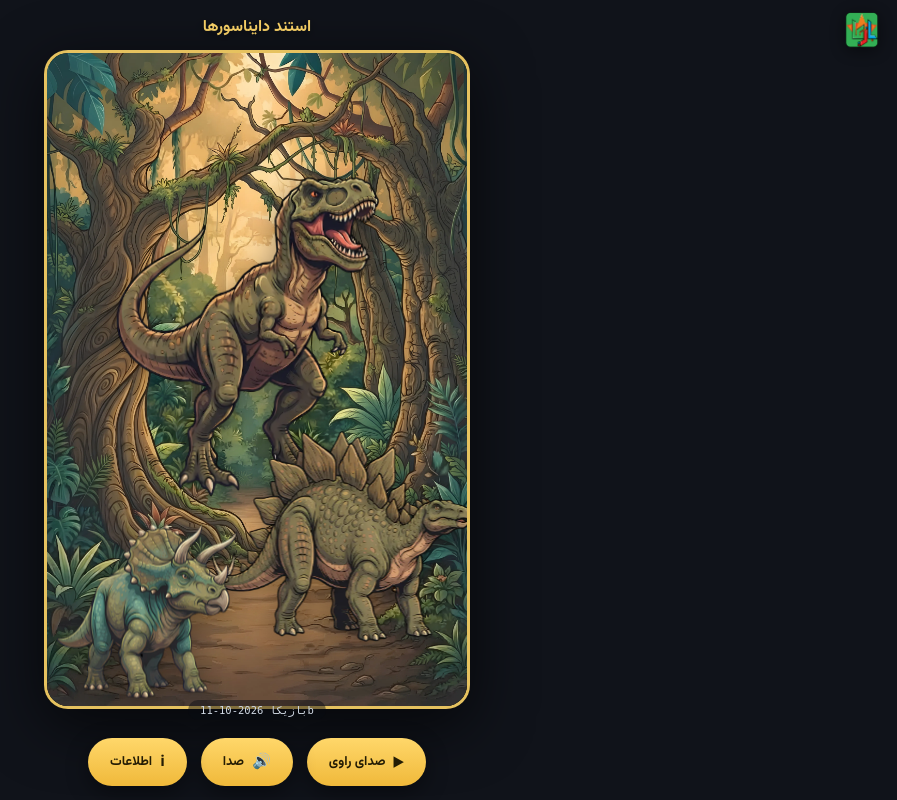
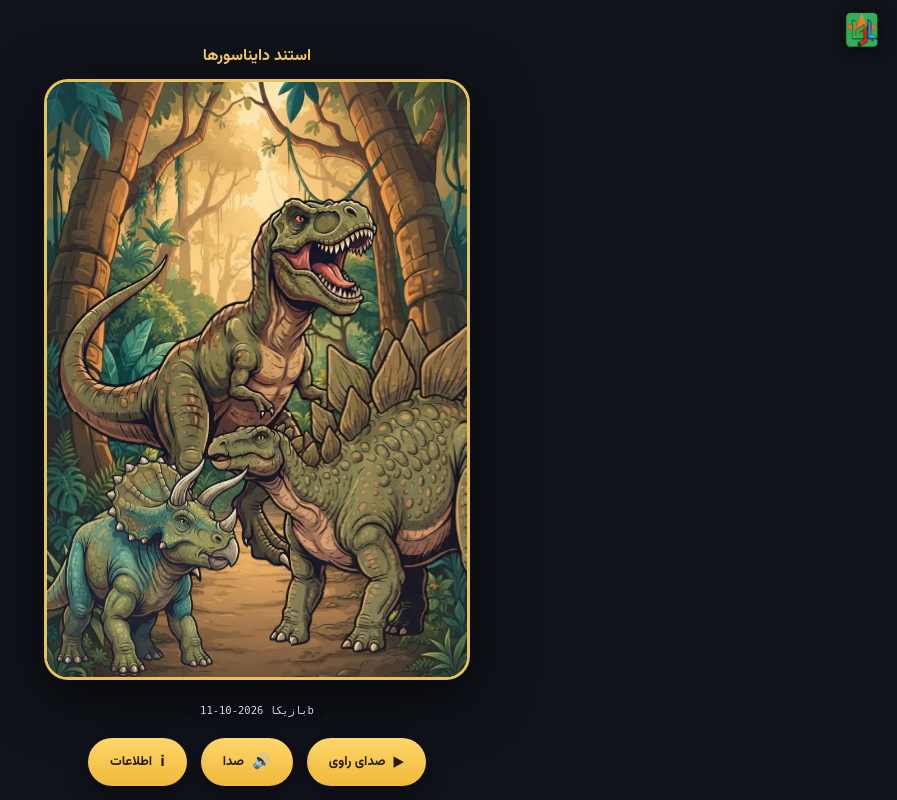
Before and after one commit to masoudshabani1992/masoud, a PHP site: page /ar/index.html in a window 1280 px wide. Shown: the whole page, without its empty margins (383-1280 px from the left). Run offline with PHP 8.4, Linux system fonts and the light colour scheme.

Commit message:
v4.2: living-poster layers feather-cropped FROM the original print (exact angles), aspect-matched portrait frame, CMS update button
Co-authored-by: arena-agent <297053741+arena-agent@users.noreply.github.com>

```diff
--- a/dino-ar/ar/app.js
+++ b/dino-ar/ar/app.js
@@ -50,6 +50,11 @@
     bg.className = 'layer bg';
     bg.src = st.background;
     bg.alt = '';
+    bg.onload = function () {
+      if (bg.naturalWidth && bg.naturalHeight) {
+        frame.style.aspectRatio = bg.naturalWidth + ' / ' + bg.naturalHeight;
+      }
+    };
     frame.appendChild(bg);
   }
 
--- a/dino-ar/ar/ui.css
+++ b/dino-ar/ar/ui.css
@@ -148,10 +148,15 @@
 /* ── تصویر زنده: لایه‌های متحرک ── */
 #frame .layer { position: absolute; pointer-events: none; user-select: none; -webkit-user-drag: none; }
 #frame .layer.bg { inset: 0; width: 100%; height: 100%; object-fit: cover; }
-#frame .layer.char { pointer-events: auto; cursor: pointer; filter: drop-shadow(0 6px 14px rgba(0,0,0,.35)); }
-@keyframes bz-bob { from { transform: translateY(0) } to { transform: translateY(-2.2%) } }
-@keyframes bz-sway { from { transform: rotate(-1.4deg) translateY(0) } to { transform: rotate(1.4deg) translateY(-1.2%) } }
-@keyframes bz-walk { from { transform: translateX(-1.6%) translateY(0) } to { transform: translateX(1.6%) translateY(-1.4%) } }
-#frame .anim-bob { animation: bz-bob 2.4s ease-in-out infinite alternate; }
-#frame .anim-sway { animation: bz-sway 3.2s ease-in-out infinite alternate; transform-origin: 50% 90%; }
-#frame .anim-walk { animation: bz-walk 4s ease-in-out infinite alternate; }
+#frame .layer.char {
+  pointer-events: auto; cursor: pointer;
+  -webkit-mask-image: radial-gradient(ellipse 96% 96% at 50% 50%, #000 72%, transparent 99%);
+  mask-image: radial-gradient(ellipse 96% 96% at 50% 50%, #000 72%, transparent 99%);
+}
+/* حرکت‌های ملایم بدون چرخش — زاویه‌ها دقیقاً مثل چاپ */
+@keyframes bz-bob { from { transform: translateY(0) } to { transform: translateY(-1.1%) } }
+@keyframes bz-sway { from { transform: translateY(0) translateX(0) } to { transform: translateY(-0.9%) translateX(0.5%) } }
+@keyframes bz-walk { from { transform: translateX(-0.9%) translateY(0) } to { transform: translateX(0.9%) translateY(-0.7%) } }
+#frame .anim-bob { animation: bz-bob 2.6s ease-in-out infinite alternate; }
+#frame .anim-sway { animation: bz-sway 3.4s ease-in-out infinite alternate; }
+#frame .anim-walk { animation: bz-walk 4.2s ease-in-out infinite alternate; }
--- a/dino-ar/data/stands/dino.json
+++ b/dino-ar/data/stands/dino.json
@@ -2,7 +2,7 @@
   "id": "dino",
   "title": "استند دایناسورها",
   "month": "شمارهٔ ۰۱",
-  "background": "../content/dino/images/bg.webp",
+  "background": "../content/dino/images/stand-original.webp",
   "narration": "../content/dino/audio/narration.mp3",
   "bounds": {
     "x": 1.15,
@@ -14,11 +14,11 @@
     {
       "id": "trex",
       "name": "تیرانوسوروس رکس (تی‌رکس)",
-      "image": "../content/dino/images/cut/trex.webp",
+      "image": "../content/dino/images/crop/trex.webp",
       "roar": "../content/dino/audio/roar-trex.mp3",
-      "left": 16,
-      "top": 4,
-      "width": 68,
+      "left": 2,
+      "top": 8,
+      "width": 78,
       "z": 1,
       "anim": "sway",
       "dur": 3.4,
@@ -32,14 +32,14 @@
     {
       "id": "stegosaurus",
       "name": "استگوسوروس",
-      "image": "../content/dino/images/cut/stegosaurus.webp",
+      "image": "../content/dino/images/crop/stego.webp",
       "roar": "../content/dino/audio/roar-stegosaurus.mp3",
-      "left": 34,
-      "top": 40,
-      "width": 70,
+      "left": 38,
+      "top": 30,
+      "width": 62,
       "z": 2,
       "anim": "walk",
-      "dur": 4.5,
+      "dur": 4.6,
       "meaning": "سوسمار مسقف یا پوشیده از پلاک",
       "era": "ژوراسیک پسین (حدود ۱۵۵ تا ۱۵۰ میلیون سال پیش)",
       "region": "آمریکای شمالی و اروپا",
@@ -50,14 +50,14 @@
     {
       "id": "triceratops",
       "name": "ترایسراتوپس",
-      "image": "../content/dino/images/cut/triceratops.webp",
+      "image": "../content/dino/images/crop/trice.webp",
       "roar": "../content/dino/audio/roar-triceratops.mp3",
-      "left": 1,
-      "top": 60,
-      "width": 46,
+      "left": 0,
+      "top": 56,
+      "width": 58,
       "z": 3,
       "anim": "bob",
-      "dur": 2.6,
+      "dur": 2.8,
       "meaning": "صورت سه‌شاخ",
       "era": "اواخر کرتاسه (حدود ۶۸ تا ۶۶ میلیون سال پیش)",
       "region": "آمریکای شمالی",
--- a/dino-ar/version.json
+++ b/dino-ar/version.json
@@ -1,5 +1,5 @@
 {
   "name": "بازیکا — تصویر زنده + CMS",
-  "version": "4.1.0",
-  "build": "2026-10-11c"
+  "version": "4.2.0",
+  "build": "2026-10-11d"
 }
```
Also changed, not shown: dino-ar/admin.php (+9 -0 lines), dino-ar/content/dino/images/crop/stego.webp (added), dino-ar/content/dino/images/crop/trex.webp (added), dino-ar/content/dino/images/crop/trice.webp (added), dino-ar/content/dino/images/stand-original.webp (added), 1 other file.
